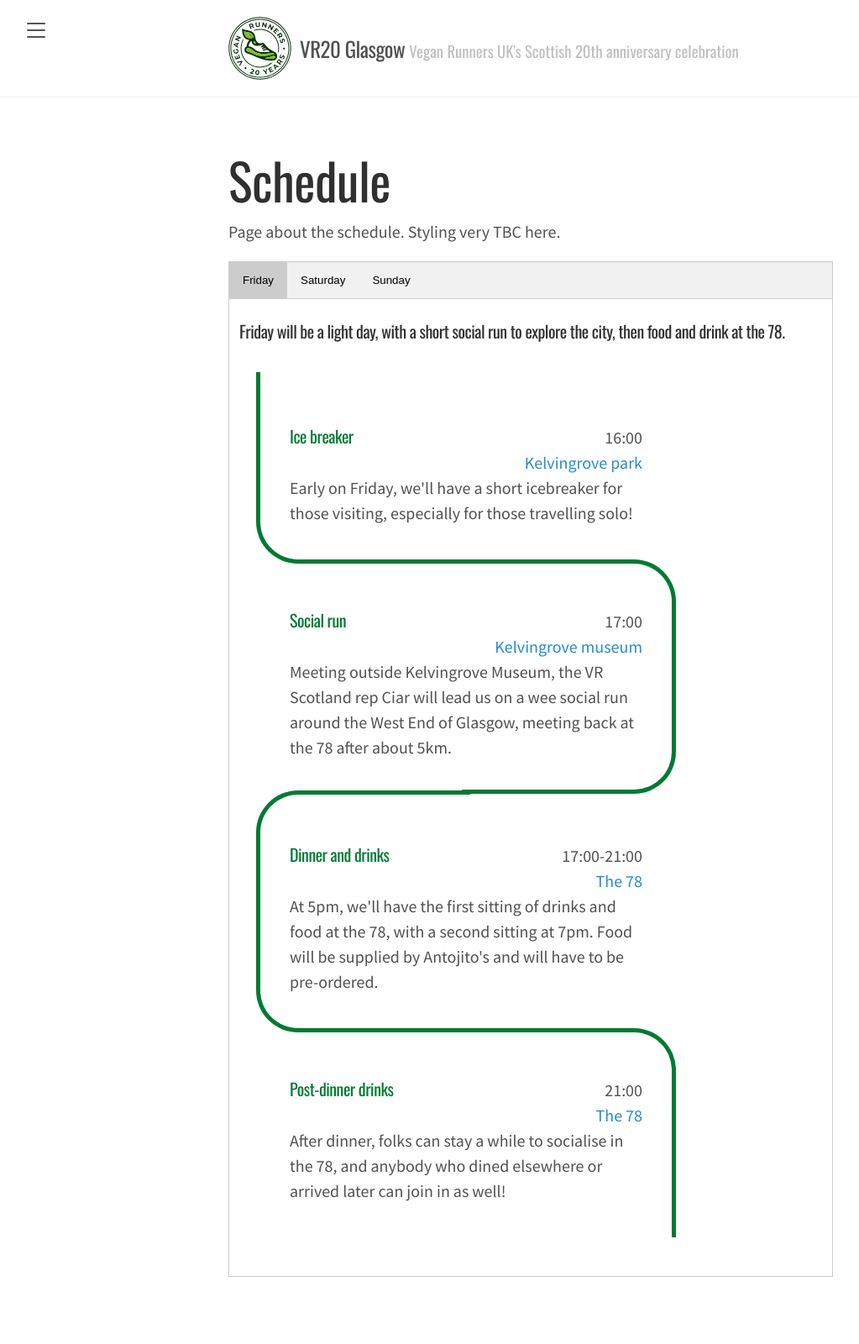
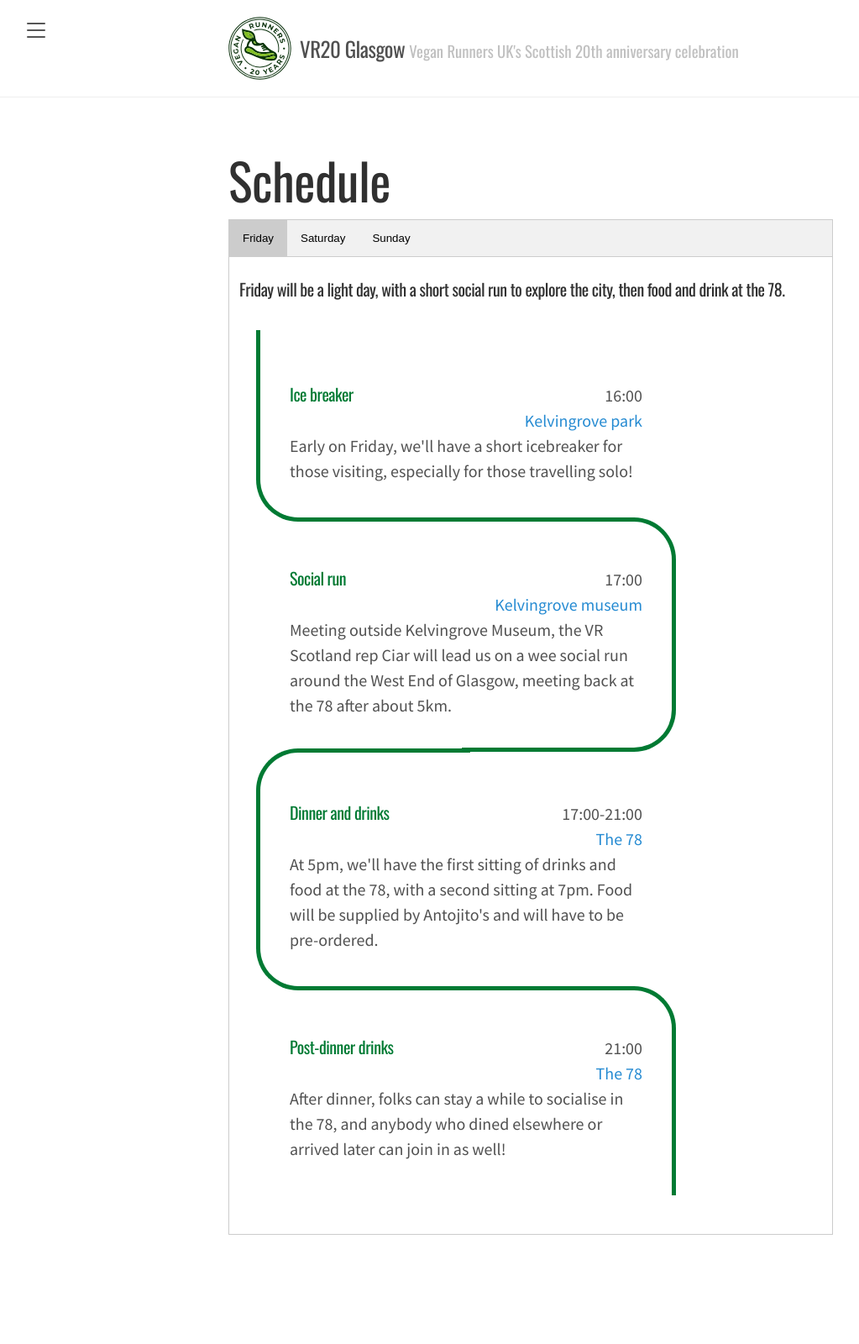
Before and after one commit to vr20glasgow/vr20glasgow.github.io, a Jekyll site: the page built from schedule.md, in a window 1280 px wide. Shown: the whole page at 84% size, without its empty margins (8-1031 px from the left). Built offline with Jekyll 4.4.1, drawn with Linux system fonts in a browser that asks for light colours; after the commit the page ends 1550 px from its top, so only the background shows below that.

Commit message:
Remove styling comment

```diff
--- a/schedule.md
+++ b/schedule.md
@@ -5,7 +5,6 @@ permalink: /schedule/
 sort: 1
 ---
 
-Page about the schedule. Styling very TBC here.
 
 {% assign days = site.data.schedule | sort %}
 
```
